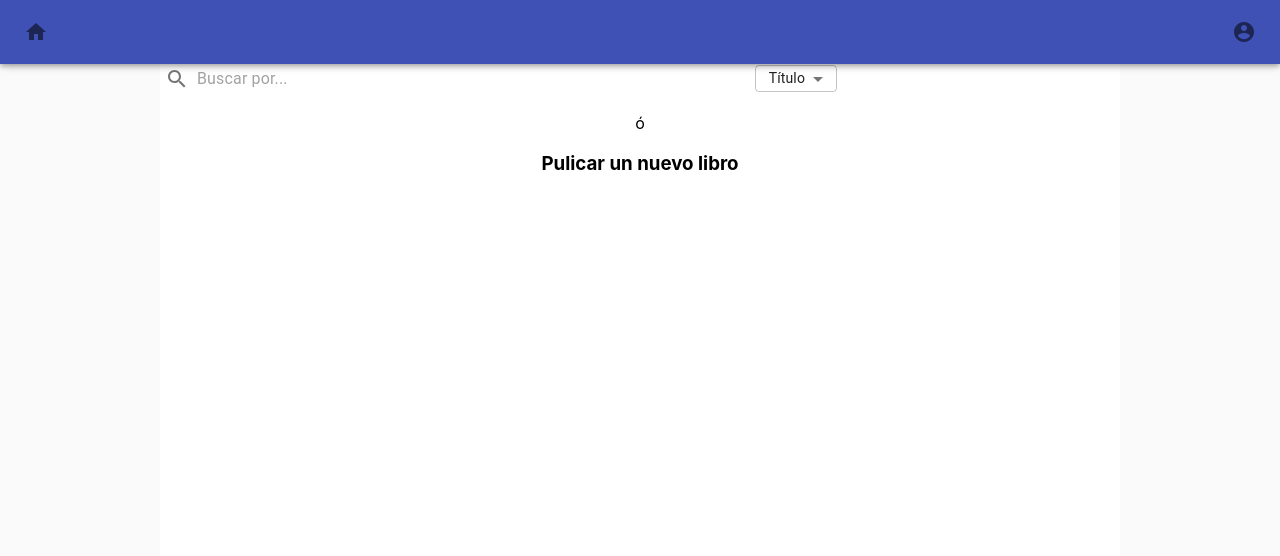
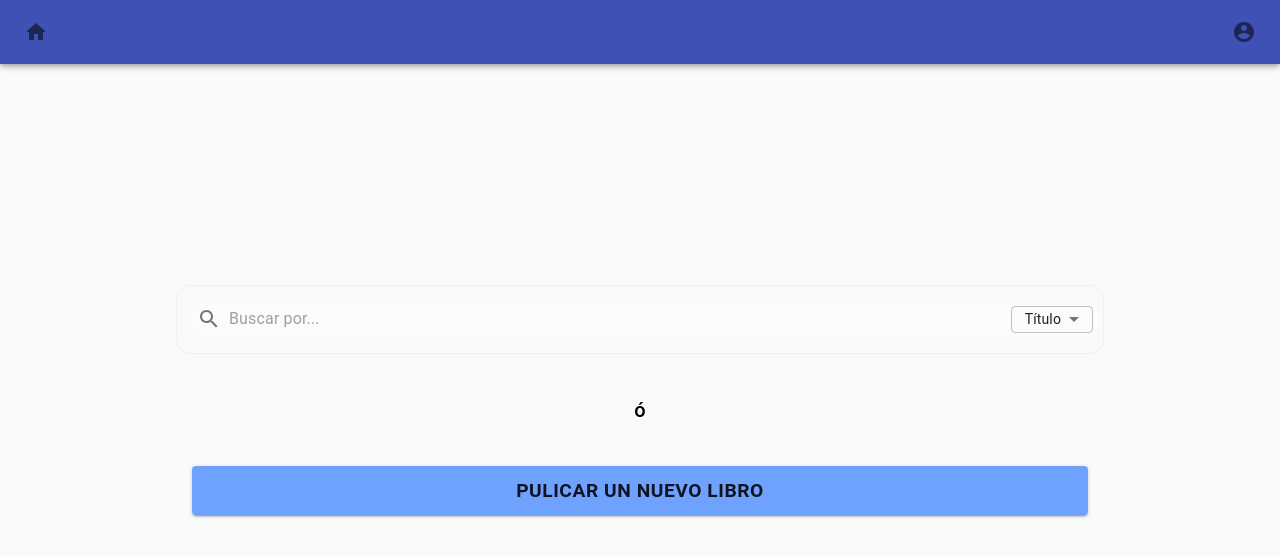
Before and after one commit to TomasMRivero/book-exchange-frontend, a React (Create React App) app: page / in a window 1280 px wide. Shown: the top 556 px of the page. Built offline with nearby package versions, Linux system fonts and the light colour scheme.

Commit message:
crear pantalla principal
se diseña la pantalla principal y se realizan modificaciones en algunos componentes para poder integrarlos correctamente a la misma.

```diff
--- a/src/App.js
+++ b/src/App.js
@@ -29,10 +29,11 @@ export default function App() {
       <BrowserRouter>
 
         <Nav />
+
+        <Route exact path="/" component={MainScreen} />
+        <ScrollToTop />
           <Container maxWidth="md" className={classes.root}>
-        <ScrollToTop />
             <Switch >
-          <Route exact path="/" component={MainScreen} />
               <Route path="/book/search/:field" component={BookSearchResults} />
               <Route path="/book/showall" component={BooksScreen} />
               <Route path="/book/:id" component={BookScreen} />
--- a/src/components/MainScreen.js
+++ b/src/components/MainScreen.js
@@ -1,27 +1,72 @@
 import { useCallback } from "react"
 import { useHistory } from "react-router"
 import SearchField from "./SearchField"
+import { Typography, Button, Grid } from "@material-ui/core"
 import { makeStyles } from "@material-ui/core/styles"
 
 const useStyles = makeStyles((theme) => ({
+    root:{
+      margin: 'auto',
+      padding: 0,
+      overflowX: 'hidden'
+    },
+    search:{
+        transition: "1s ease",
+        width: "70%",
+        margin:'auto',
+        marginBottom:0,
+        border:'1px solid #f0f0f0',
+        '&:hover':{
+            border:'2px solid #9aa5b0',
+            marginBottom: 15
+        },
+        borderRadius: 15,
+        padding: 15
+    },
+    button:{
+        width: '70%',
+        transition: "1s ease",
+        fontSize:'1.2em',
+        [theme.breakpoints.down('xs')]: {
+            fontSize:'0.8em'
+        },
+        fontWeight: 'bold',
+        background: '#6fa1ff',
+        '&:hover':{
+            border:'2px',
+            marginTop: 15,
+            background: '#a5c5ff',
+        },
 
+    },
+    divisor:{
+        margin: theme.spacing(5)
+    }
 }))
 
 export default function MainScreen(){
     const classes = useStyles();
     const history = useHistory()
     const onClickUploadBook = useCallback((e) => {
+        e.preventDefault()
         history.push('/book');
     }, [history]);
     return(
-        <div className="MainScreen">
-            <br />
-            <br />
-            <br />
-            <SearchField />
-            <p style={{textAlign: "center"}}>ó</p>
-            <h3 onClick={onClickUploadBook} style={{cursor:'pointer'}}>Pulicar un nuevo libro</h3>
-            <br />
+        <div className={classes.root}>
+            <Grid container style={{width: "100vw", height:"100vh"}} justify='center' alignContent='center' >
+                <Grid item xs={12} >
+                    <div className={classes.search} >
+                    <SearchField />
+                    </div>
+                </Grid>
+                <Grid item xs={12}>
+                    <Typography className={classes.divisor} align='center' variant='h6'>ó</Typography>
+                </Grid>
+                <Grid item xs={12}>
+                    <Button className={classes.button} variant="contained" onClick={onClickUploadBook} size='large'>Pulicar un nuevo libro</Button>
+                </Grid>
+            </Grid>
+
         </div>
     )
 }
--- a/src/components/Nav.js
+++ b/src/components/Nav.js
@@ -19,6 +19,9 @@ const useStyles = makeStyles((theme) => ({
         search: {
             color: 'inherit',
             width: '100%',
+            [theme.breakpoints.up('sm')]: {
+                width: '70%'
+            },
         },
         iconContaier:{
             display: 'flex',
@@ -26,9 +29,13 @@ const useStyles = makeStyles((theme) => ({
         }
 }));
 
-function ShowSearchBar({match}) {
-    if (!match.isExact){
-        return <SearchField />;
+function ShowSearchBar(props) {
+    if (!props.match.isExact){
+        return(
+            <div className={props.className}>
+            <SearchField />
+            </div>
+        );
     }
     return null
 }
@@ -57,7 +64,7 @@ export default function Nav(){
                     >
                         <Home />
                     </IconButton>
-                    <ShowSearchBar className={classes.search} nav={1} match = {match} style={{width:'50vw'}}/>
+                    <ShowSearchBar className={classes.search} nav={1} match = {match}/>
                     <div className={classes.iconContaier}>
                         <IconButton edge="end" className = {classes.userIcon}>
                             <AccountCircle />
--- a/src/components/SearchField.js
+++ b/src/components/SearchField.js
@@ -7,9 +7,9 @@ import { fade, makeStyles } from '@material-ui/core/styles';
 
 const useStyles = makeStyles((theme) => ({
     search: {
-        width: '70%',
-        marginRight: theme.spacing(2),
-        marginLeft: 0,
+        transition: ".3s ease",
+        width: '100%',
+        margin: 'auto',
         display: 'flex',
         position: 'relative',
         padding: '5px',
@@ -21,8 +21,6 @@ const useStyles = makeStyles((theme) => ({
         '&:hover': {
             backgroundColor: fade(theme.palette.common.white, 0.25),
         },
-        marginRight: theme.spacing(2),
-        marginLeft: 0,
     },
     IconButton:{
         padding: theme.spacing(0),
@@ -46,6 +44,7 @@ const useStyles = makeStyles((theme) => ({
       width: '100%'
     },
     selectContainer:{
+        transition: ".3s ease",
         height: '100%',
         display: 'flex',
         flexGrow: 1,
```
Lines whose indentation alone changed are shown as unchanged.
